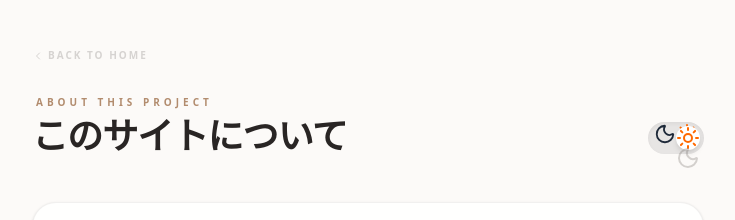
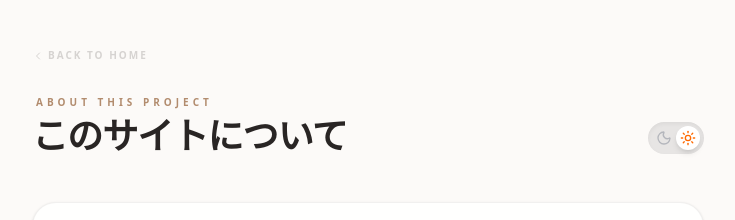
Before and after one commit to ksisfart-ui/kfam-timeline, a Next.js app in the folder kfam-timeline/: page /about in a window 1280 px wide. Shown: the top 220 px of the page, without its empty margins (272-1007 px from the left). Built offline with nearby package versions, Linux system fonts and the light colour scheme.

Commit message:
themetoggle4

```diff
--- a/kfam-timeline/components/ThemeToggle.tsx
+++ b/kfam-timeline/components/ThemeToggle.tsx
@@ -19,26 +19,27 @@ export default function ThemeToggle() {
     <button
       type="button"
       onClick={() => setTheme(isDark ? 'light' : 'dark')}
-      className="relative w-14 h-8 rounded-full bg-stone-200 dark:bg-stone-700 transition-colors duration-300 focus:outline-none shadow-inner"
+      className="relative w-14 h-8 rounded-full bg-stone-200 dark:bg-stone-700 transition-colors duration-300 focus:outline-none shadow-inner flex items-center px-1"
       aria-label="Toggle Dark Mode"
     >
-      {/* 背景のアイコン配置 */}
-      <div className="flex justify-between items-center w-full px-1.5 text-[10px]">
-        <Moon className="w=2 h=2 text-gray-800" />
-        <Sun className="w=2 h=2 text-orange-500" />
+      {/* 1. 背景のアイコン：常に固定位置に配置し、背後に薄く見せる */}
+      <div className="flex justify-between items-center w-full px-1">
+        <Moon className={`w-4 h-4 transition-opacity ${isDark ? 'opacity-0' : 'opacity-40 text-gray-500'}`} />
+        <Sun className={`w-4 h-4 transition-opacity ${isDark ? 'opacity-40 text-orange-200' : 'opacity-0'}`} />
       </div>
 
-      {/* スライドする丸部分 */}
+      {/* 2. スライドする丸（Thumb）：背景アイコンの上に重なる */}
       <div
-        className={`absolute top-1 left-1 w-6 h-6 rounded-full bg-white shadow-md transform transition-transform duration-300 flex items-center justify-center text-xs ${
+        className={`absolute top-1 left-1 w-6 h-6 rounded-full bg-white shadow-md transform transition-transform duration-300 flex items-center justify-center ${
           isDark ? 'translate-x-0' : 'translate-x-6'
         }`}
       >
-        {isDark ? <Moon className="w=2 h=2 text-gray-800" /> : <Sun className="w=3 h=3 text-orange-500" />}
-      </div>
-      <div className="flex justify-around w-full px-1">
-        <Sun className={`${isDark ? 'opacity-30' : 'opacity-0'}`} />
-        <Moon className={`${isDark ? 'opacity-0' : 'opacity-30'}`} />
+        {/* 丸の中のアイコン：現在のモードに合わせて切り替え */}
+        {isDark ? (
+          <Moon className="w-4 h-4 text-gray-800" />
+        ) : (
+          <Sun className="w-4 h-4 text-orange-500" />
+        )}
       </div>
     </button>
   )
```
